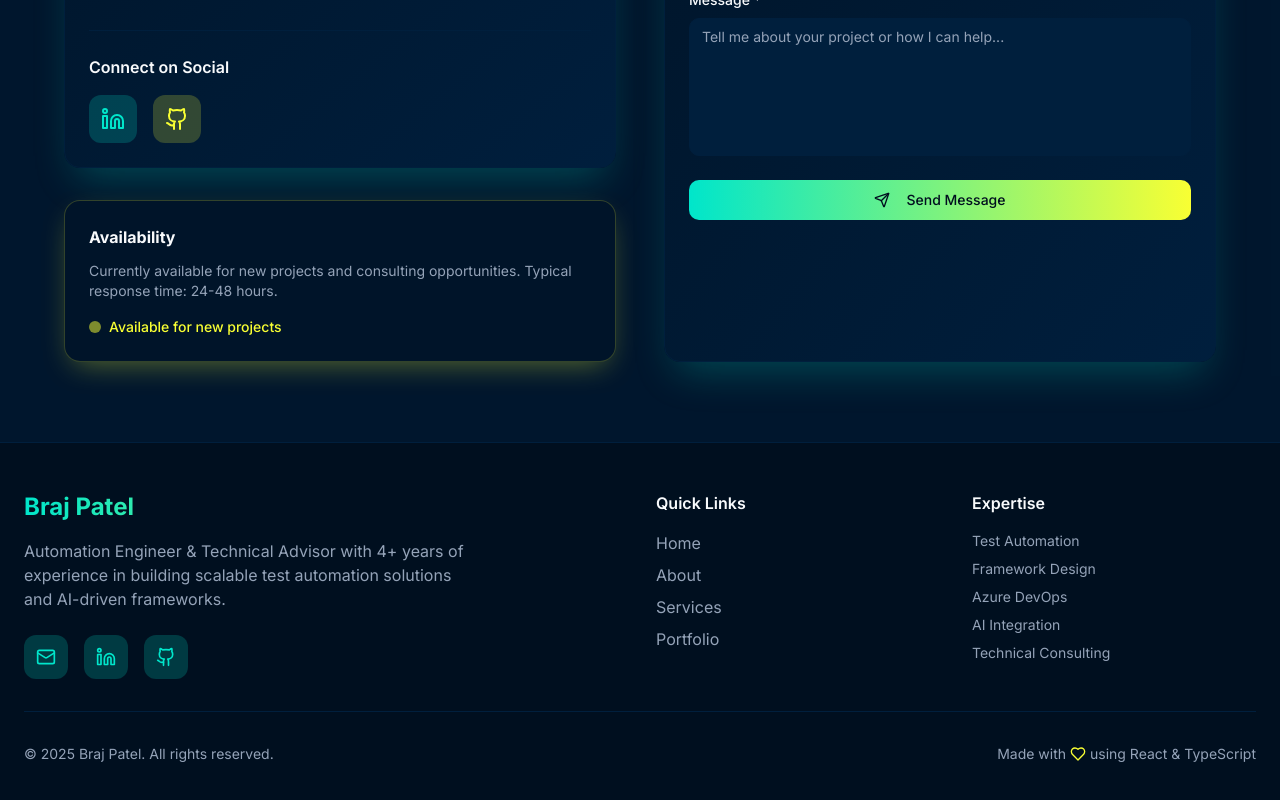
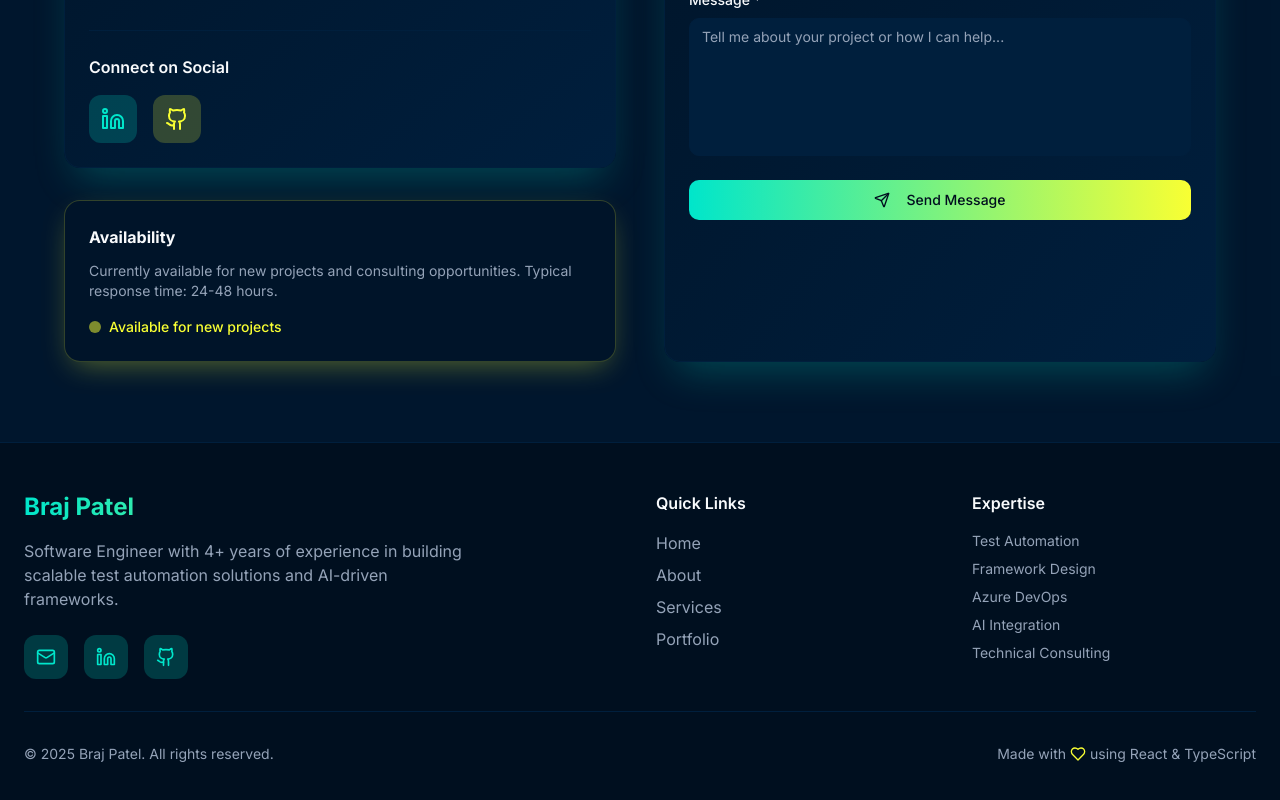
Before and after one commit to him123456789/braj-automates, a React (Vite) app: page / in a window 1280 px wide. Shown: the part 6737-7537 px from the top of the page. Built offline with nearby package versions, Linux system fonts and the light colour scheme; the HTML template or start-up script is replaced by a standard one.

Commit message:
Manual edit: src/components/Footer.tsx

```diff
--- a/src/components/Footer.tsx
+++ b/src/components/Footer.tsx
@@ -20,7 +20,7 @@ const Footer = () => {
               Braj Patel
             </div>
             <p className="text-muted-foreground mb-6 max-w-md">
-              Automation Engineer & Technical Advisor with 4+ years of experience
+              Software Engineer with 4+ years of experience
               in building scalable test automation solutions and AI-driven frameworks.
             </p>
             <div className="flex space-x-4">
```
